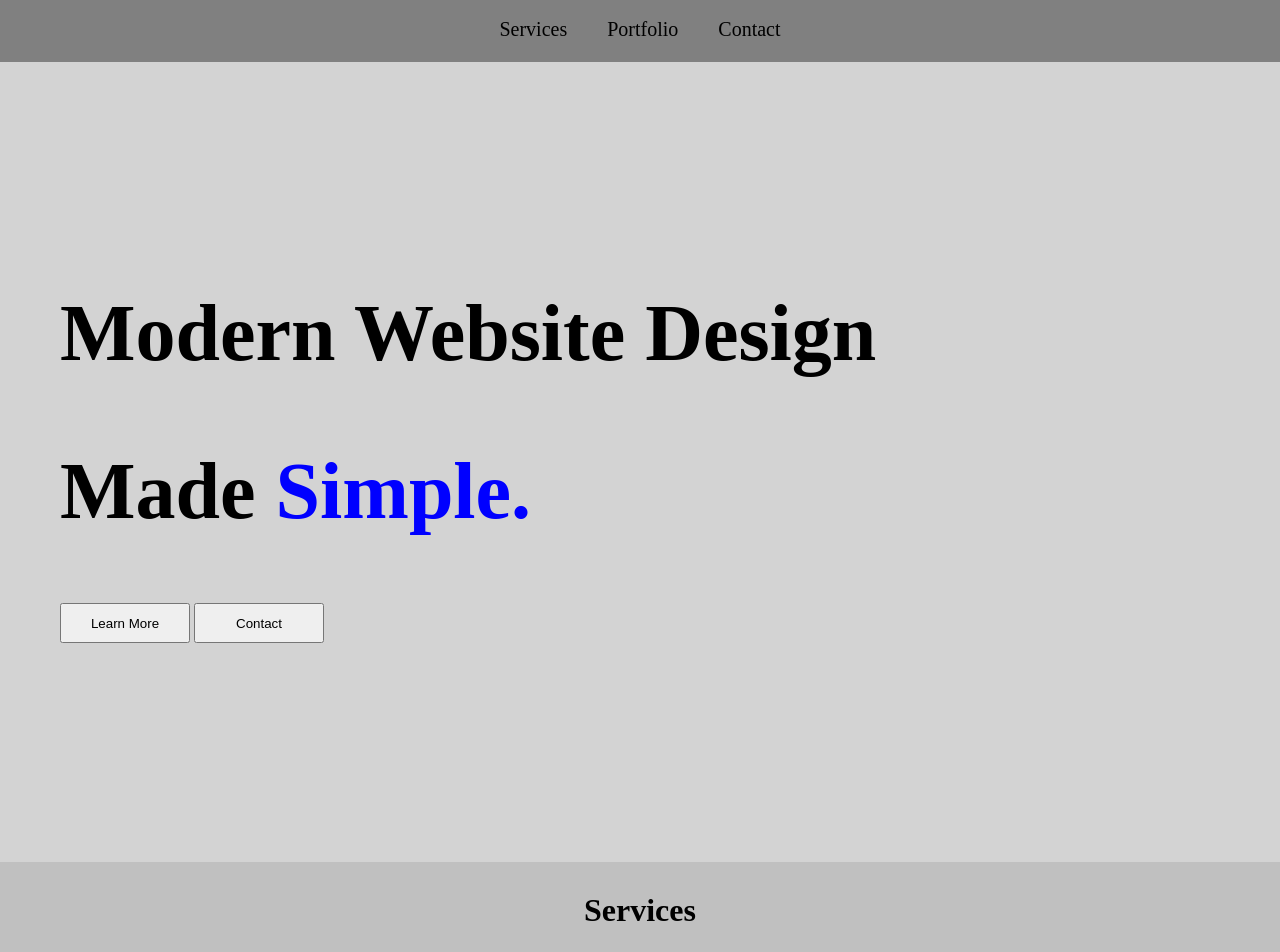
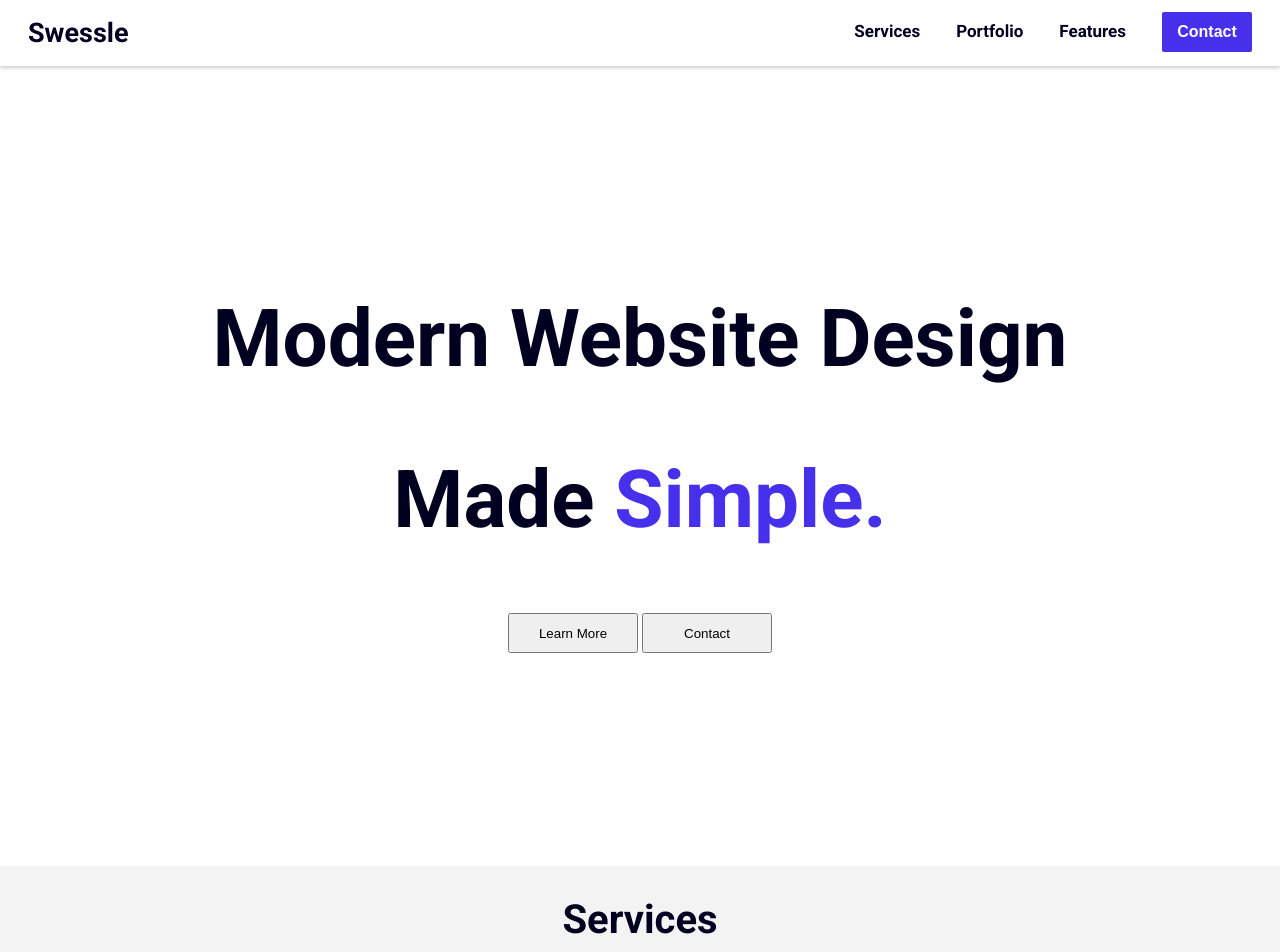
Before and after one commit to Swessle/Swessle, a Next.js app: page / in a window 1280 px wide. Shown: the top 952 px of the page. Built offline with nearby package versions, Linux system fonts and the light colour scheme.

Commit message:
worked on navbar

```diff
--- a/components/GlobalTheme.js
+++ b/components/GlobalTheme.js
@@ -4,5 +4,6 @@ export default createGlobalStyle`
     body {
         background: white;
         margin: 0 !important;
+        font-family: 'Roboto', sans-serif;
     }
 `
--- a/components/Layouts/Layout.js
+++ b/components/Layouts/Layout.js
@@ -14,7 +14,7 @@ export default function Layout({ children }) {
                     content="minimum-scale=1, initial-scale=1, width=device-width, shrink-to-fit=no"
                 />
                 <meta name="description" content="ArtNeal" />
-                <link href="https://fonts.googleapis.com/css?family=Raleway:500,700&display=swap" rel="stylesheet"></link>
+                <link href="https://fonts.googleapis.com/css?family=Roboto:400,700&display=swap" rel="stylesheet"></link>
             </Head>
             <GlobalStlye/>
             <Navbar></Navbar>
--- a/components/Navbar/Navbar.js
+++ b/components/Navbar/Navbar.js
@@ -2,15 +2,19 @@ import React, { Component } from "react"
 import styled, { css } from "styled-components"
 import { Flex, Box } from "reflexbox"
 import Link from "next/link"
-import { StickyContainer } from "react-sticky"
+import { StickyContainer, Sticky } from "react-sticky"
 
 export default class Navbar extends Component {
     render() {
         return (
             <StickyContainer>
+
                 <Nav>
-                    <Flex justifyContent="center">
-                        <Box>
+                    <Flex justifyContent="space-between">
+                        <Box pl={10}>
+                            <Swessle>Swessle</Swessle>
+                        </Box>
+                        <Box pr={10}>
                             <NavList>
 
                                 <Link href="#">
@@ -23,10 +27,14 @@ export default class Navbar extends Component {
                                     <NavLink>Portfolio</NavLink>
                                 </Link>
 
+                                <Link href="#">
+                                    <NavLink>Features</NavLink>
+                                </Link>
+
 
 
                                 <Link href="#">
-                                    <NavLink>Contact</NavLink>
+                                    <Button>Contact</Button>
                                 </Link>
 
 
@@ -34,6 +42,7 @@ export default class Navbar extends Component {
                         </Box>
                     </Flex>
                 </Nav>
+
             </StickyContainer>
         );
     }
@@ -41,25 +50,53 @@ export default class Navbar extends Component {
 
 const Nav = styled.nav`
     width: 100%;
-    height: 60px;
+    height: 64px;
 	z-index: 9;
     position: relative;
     padding-top: 2px;
-    background-color: gray;
+    background-color: white;
+    box-shadow: 0 2px 4px 0 rgba(0, 0, 0, 0.2);
 `;
 
 const NavList = styled.ul`
-
+    margin-top: 10px;
 	list-style-type: none;
 	padding: 0px !important;
 `;
 
 
 const NavLink = styled.a`
-	margin: 0px 20px;
-	color: black;
+	margin: 0px 18px;
+	color: #000020;
 	cursor: pointer;
-    font-size: 20px;
+    font-size: 17px;
+    font-weight: 700;
 
 
 `;
+
+const Swessle = styled.h1`
+    margin-top: 15px;
+    margin-left: 18px;
+    color: #000020;
+	font-size: 27px;
+`
+
+const Button = styled.button`
+    height: 40px;
+    width: 90px;
+    background-color: #4630EB;
+    text-align: center;
+    cursor: pointer;
+    outline: none;
+    border-radius: 2px;
+    border: none;
+    font-size: 16px;
+    color: white;
+    font-weight: 700;
+    margin: 0px 18px;
+    transition: all 0.5s ease;
+    &:hover {
+        background-color: #6250EE;
+    }
+`
--- a/components/Section1/Section1.js
+++ b/components/Section1/Section1.js
@@ -20,22 +20,22 @@ export default class SectionOne extends Component {
 const Section = styled.section`
     height: 100vh;
     width: auto;
-    background-color: lightgray;
+    background: white;
 `
 
 const HeadDiv = styled.div`
     padding-top: 160px;
-    padding-left: 60px;
+    text-align: center;
 `
 
 const HeaderText = styled.h1`
-    color: black;
+    color: #000020;
     font-weight: 700;
     font-size: 80px;
 `
 
 const SimpleSpan = styled.span`
-    color: blue;
+    color: #4630EB;
 `
 
 const Button = styled.button`
--- a/components/Section2/Section2.js
+++ b/components/Section2/Section2.js
@@ -7,6 +7,7 @@ export default class SectionTwo extends Component {
         return (
             <Section>
                 <ServiceHeader>Services</ServiceHeader>
+                <P>Lorem ipsum dolor sit amet, consectetur adipiscing elit, sed do eiusmod tempor incididunt ut labore et dolore magna aliqua.</P>
                 <Flex textAlign="center" justifyContent="center">
                     <Box>
                         <Card>Basic</Card>
@@ -22,17 +23,24 @@ export default class SectionTwo extends Component {
 }
 
 const Section = styled.div`
-    background-color: #C0C0C0;
+    background-color: #F3F3F3;
     height: 50vh;
     width: auto;
-    padding-bottom: 30px;
+    padding-bottom: 50px;
 `
 
 const ServiceHeader = styled.h1`
     text-align: center;
     margin: 0;
     padding-top: 30px;
-    padding-bottom: 50px;
+    color: #000020;
+    font-weight: 700;
+    font-size: 40px;
+`
+const P = styled.p`
+    text-align: center;
+    opacity: 0.7;
+    padding-bottom: 30px;
 `
 
 const Card = styled.div`
@@ -42,5 +50,4 @@ const Card = styled.div`
     margin: 0px 40px 0px 40px;
     text-align: center;
     box-shadow: -1px 15px 30px -12px black;
-
 `
```
